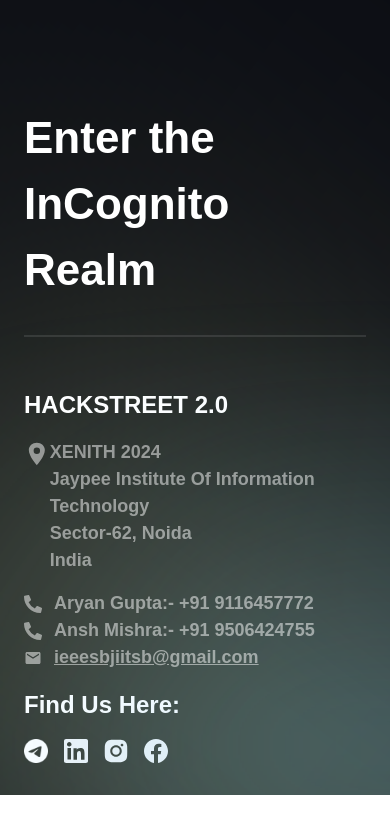
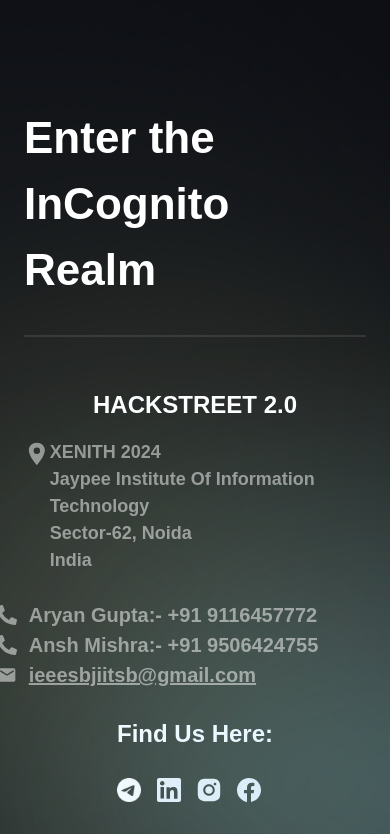
Before and after one commit to goelraghav002/hackstreet24, a Next.js app: page / in a window 390 px wide. Shown: the part 7206-8040 px from the top of the page. Before the commit the page ends 8001 px from the top, so only its background shows below. Built offline with nearby package versions, Linux system fonts and the light colour scheme; a web font is replaced by a local one.

Commit message:
added responsive footer

```diff
--- a/components/Footer.css
+++ b/components/Footer.css
@@ -11,3 +11,30 @@
 #gmail:hover{
     font-size:2vmin;
 }
+
+@media only screen and (max-width: 767px) {
+    .flex-wrap {
+      flex-direction: column;
+    }
+
+    .social-btn {
+      margin-top: 10px;
+
+    }
+    .fix-class{
+        flex-direction: row;
+    }
+    .resp{
+        display:flex;
+        flex-direction:column;
+        justify-content:center;
+        align-items:center;
+
+    }
+    .contact{
+        font-size:20px;
+        margin-left:-75px;
+        margin-top:10px;
+        margin-bottom:10px;
+    }
+  }
--- a/components/Footer.jsx
+++ b/components/Footer.jsx
@@ -34,7 +34,7 @@ function Footer() {
 
         <div className="flex flex-col">
           <div className="mb-[50px] h-[2px] bg-white opacity-10" />
-          <div className="flex items-center justify-between flex-wrap gap-4">
+          <div className="flex items-center justify-between flex-wrap gap-4 resp">
             <h4 className="font-extrabold text-[24px] text-white">
               HACKSTREET 2.0
             </h4>
@@ -53,7 +53,7 @@ function Footer() {
                 <p>India</p>
               </div>
             </div>
-            <div className="font-bold text-[18px] text-white opacity-50">
+            <div className="font-bold text-[18px] text-white opacity-50 contact">
               <div className="flex flex-row gap-3 items-center">
                 <FaPhoneAlt />
                 <p>Aryan Gupta:- +91 9116457772</p>
```
